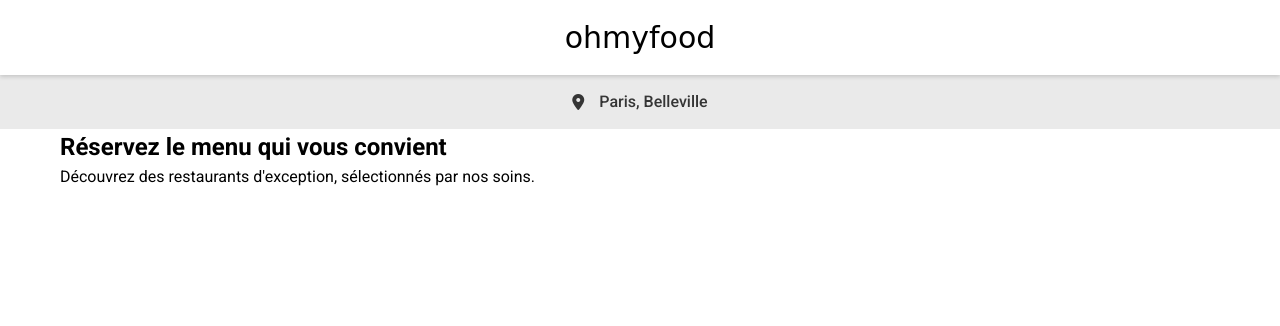
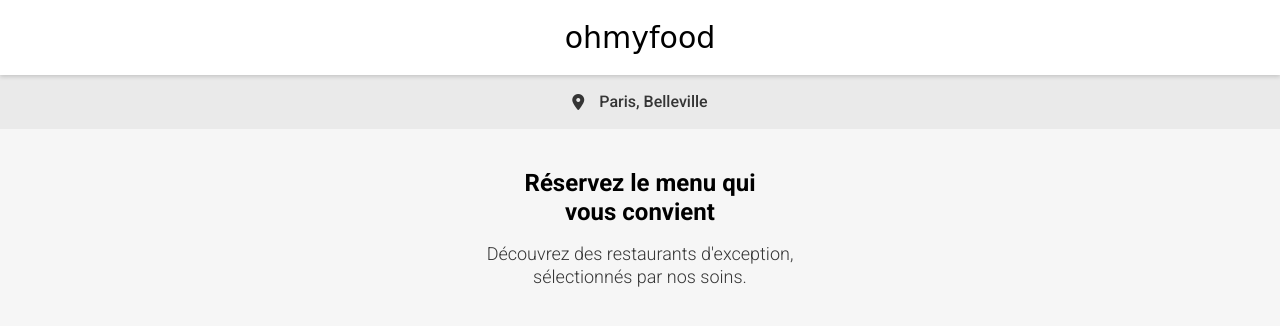
Before and after one commit to alexdevvvvv/ohmyfood, a plain HTML site: page index.html in a window 1280 px wide. Drawn offline with Linux system fonts and the light colour scheme; a web font is replaced by a local one.

Commit message:
Add hero section styles and layout to main.css and _hero.scss; update main.scss to include _hero.scss

```diff
--- /dev/null
+++ b/saas/layout/_hero.scss
@@ -0,0 +1,27 @@
+.hero {
+    background-color: #f6f6f6;
+    padding: 4rem 0;
+    text-align: center;
+
+    &__title {
+        font-size: 2.4rem;
+        font-weight: 700;
+        color: $black;
+        margin-bottom: 1.5rem;
+        max-width: 275px;
+        margin-left: auto;
+        margin-right: auto;
+        line-height: 1.2;
+    }
+
+    &__subtitle {
+        font-size: 1.8rem;
+        font-weight: 300;
+        color: $grey-dark;
+        margin-bottom: 3rem;
+        max-width: 315px;
+        margin-left: auto;
+        margin-right: auto;
+        line-height: 1.3;
+    }
+}
--- a/saas/main.scss
+++ b/saas/main.scss
@@ -8,6 +8,7 @@
 
 // PUIS les layouts et components
 @import 'layout/header';
+@import 'layout/hero';
 @import 'layout/footer';
 @import 'components/buttons';
 @import 'components/cards';
```
Also changed, not shown: saas/main.css, 1 other file.
